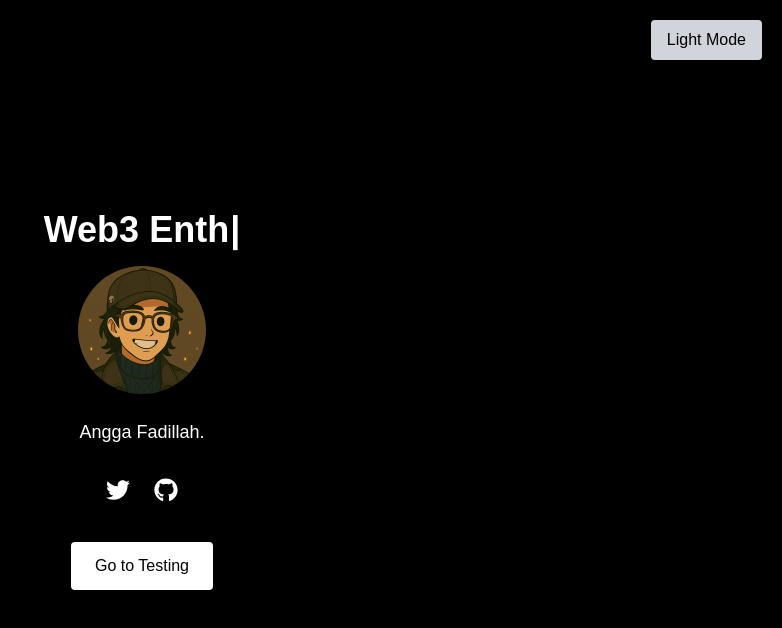
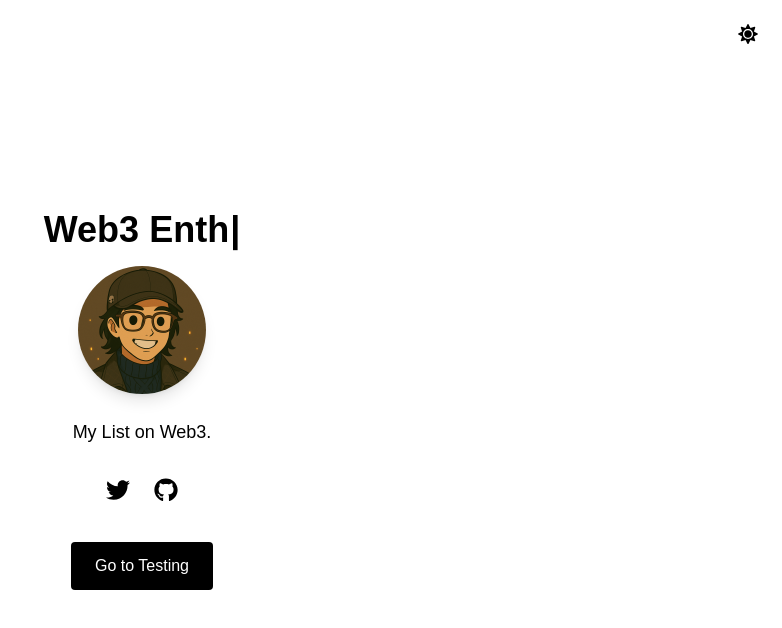
Before and after one commit to Heroness1/daycreed-inframe, a Next.js app: page / in a window 1280 px wide. Shown: the top 628 px of the page, without its empty margins (498-1280 px from the left). Built offline with nearby package versions, Linux system fonts and the light colour scheme.

Commit message:
Update index.js

```diff
--- a/pages/index.js
+++ b/pages/index.js
@@ -1,14 +1,18 @@
 import Head from 'next/head'
 import { useState, useEffect } from 'react'
 import { motion } from 'framer-motion'
-import { FaTwitter, FaGithub } from 'react-icons/fa'
+import { FaTwitter, FaGithub, FaSun, FaMoon } from 'react-icons/fa'
 import Typewriter from 'typewriter-effect'
 
 export default function Home() {
   const [darkMode, setDarkMode] = useState(true)
 
   useEffect(() => {
-    document.documentElement.classList.toggle('dark', darkMode)
+    if (darkMode) {
+      document.documentElement.classList.add('dark')
+    } else {
+      document.documentElement.classList.remove('dark')
+    }
   }, [darkMode])
 
   return (
@@ -16,13 +20,14 @@ export default function Home() {
       <Head>
         <title>Daycreed</title>
       </Head>
-      <main className={`min-h-screen ${darkMode ? 'bg-black text-white' : 'bg-white text-black'} flex flex-col items-center justify-center p-8 transition-colors`}>
+      <main className="min-h-screen bg-white dark:bg-black text-black dark:text-white flex flex-col items-center justify-center p-8 relative">
+
         {/* Toggle Button */}
         <button
           onClick={() => setDarkMode(!darkMode)}
-          className="absolute top-5 right-5 px-4 py-2 bg-gray-300 dark:bg-gray-800 text-black dark:text-white rounded transition"
+          className="absolute top-6 right-6 text-xl"
         >
-          {darkMode ? 'Light Mode' : 'Dark Mode'}
+          {darkMode ? <FaSun /> : <FaMoon />}
         </button>
 
         <h1 className="text-4xl font-bold mb-4">
@@ -49,7 +54,7 @@ export default function Home() {
           transition={{ duration: 0.6 }}
           className="text-center"
         >
-          <p className="text-lg mb-8">Angga Fadillah.</p>
+          <p className="text-lg mb-8">My List on Web3.</p>
 
           <div className="flex space-x-6 justify-center">
             <a href="https://twitter.com/Daycreeed" target="_blank" rel="noopener noreferrer">
@@ -62,7 +67,7 @@ export default function Home() {
 
           <div className="mt-10">
             <a href="/testing">
-              <button className="px-6 py-3 bg-white text-black rounded hover:bg-gray-200 transition">
+              <button className="px-6 py-3 bg-black dark:bg-white text-white dark:text-black rounded hover:opacity-80 transition">
                 Go to Testing
               </button>
             </a>
```
